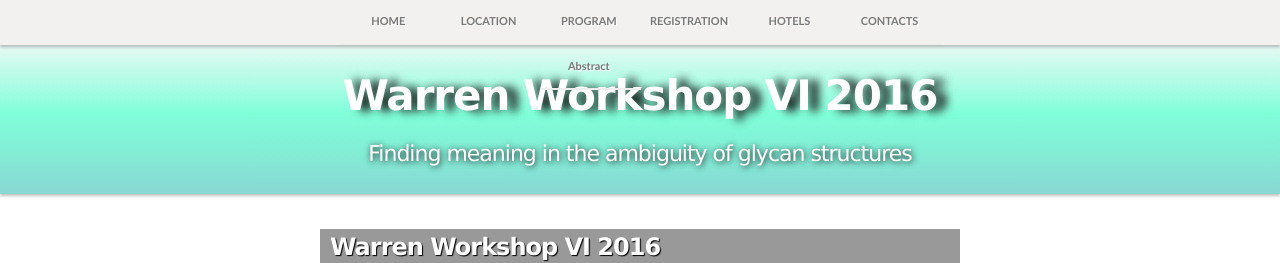
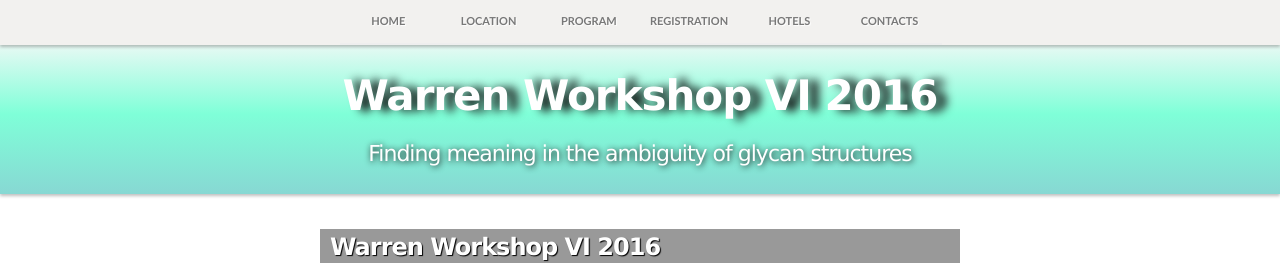
Before and after one commit to yamazakiM/test_warren2016, a Jekyll site: the page built from index.md, in a window 1280 px wide. Shown: the top 263 px of the page. Built offline with Jekyll 4.4.1, drawn with Linux system fonts in a browser that asks for light colours; nearby versions of some CDN libraries; library files that are not in the unit come from our copies.

Commit message:
Update menu.html

```diff
--- a/_includes/menu.html
+++ b/_includes/menu.html
@@ -23,13 +23,14 @@
                <li class="globalNavItem">
                  <div class="globalNavItem_group">
                    <a class=globalNavItem_btn href="{{site.url}}/program">
-                     <span class="globalNavItem_text">PROGRAM</span>
-                  </a>
-                 </div>
-                  <div class="globalNavItem_group">
-                   <a class=globalNavItem_btn href="{{site.url}}/abstract">
-                     <span class="globalNavItem_text">Abstract</span>
-                  </a>
+                         <span class="globalNavItem_text">PROGRAM</span>
+                   </a>
+                    <ul class="dropdown-menu">
+                         <li class="globalNavItem_sub">
+                          <a class=globalNavItem_sub href="{{site.url}}/abstract">
+                          <span class="globalNavItem_text">Download Abstract</span>
+                          </a>
+                    </ul>
                  </div>
                </li>
 
```
